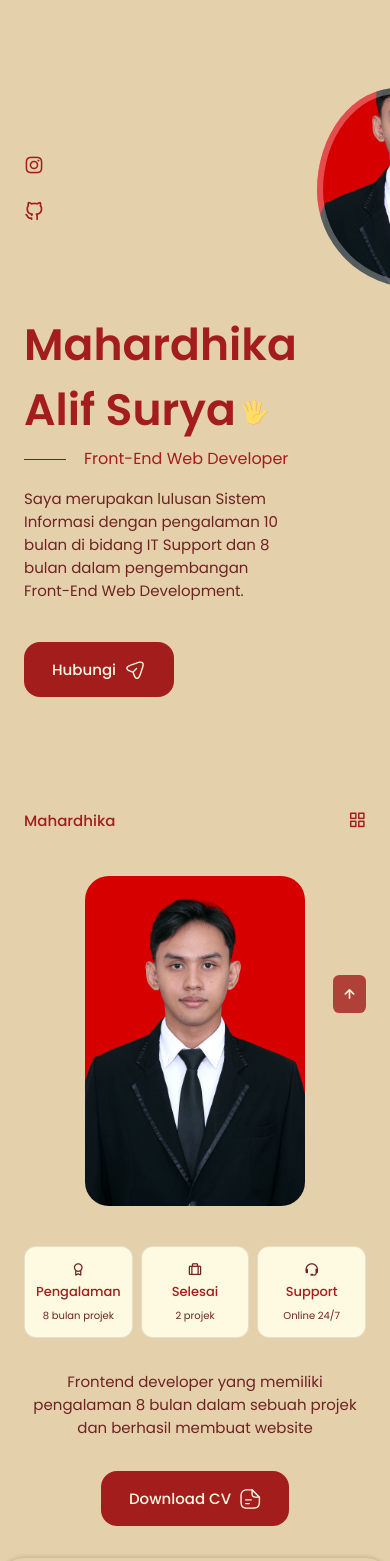
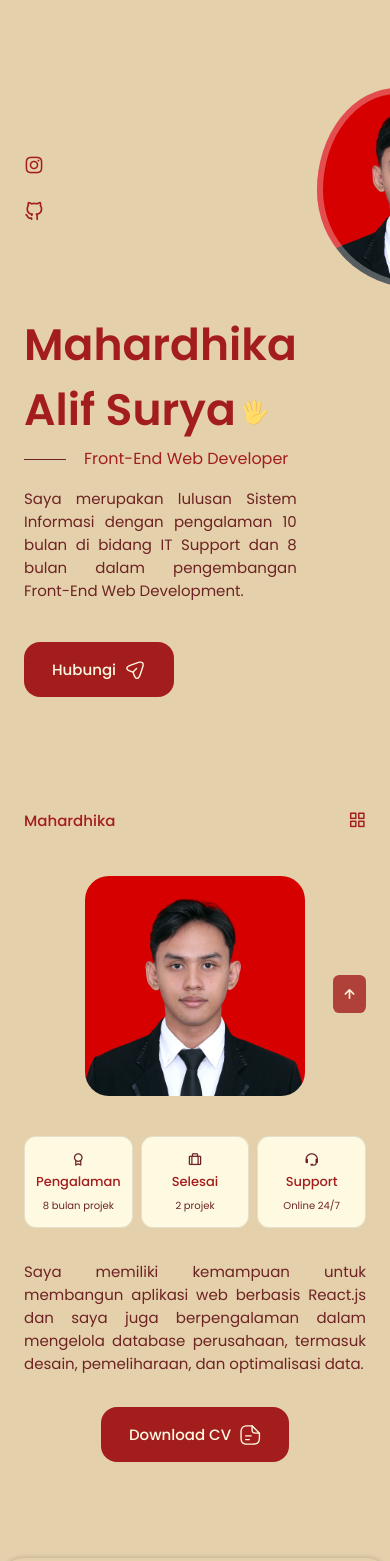
Before and after one commit to Mahardhikas/portofolio, a React (Create React App) app: page / in a window 390 px wide. Shown: the top 1561 px of the page. Built offline with nearby package versions, Linux system fonts and the light colour scheme.

Commit message:
edit css

```diff
--- a/src/components/about/About.jsx
+++ b/src/components/about/About.jsx
@@ -17,7 +17,8 @@ const About = () => {
                 <div className="about__data">
                     <Info />
 
-                    <p className="about__description">Frontend developer yang memiliki pengalaman 8 bulan dalam sebuah projek dan berhasil membuat website</p>
+                    <p className="about__description">Saya memiliki kemampuan untuk membangun aplikasi web berbasis React.js dan saya juga berpengalaman dalam mengelola database
+                    perusahaan, termasuk desain, pemeliharaan, dan optimalisasi data.</p>
 
                     <a download="" href={CV} className="button button--flex">
                         Download CV
--- a/src/components/about/about.css
+++ b/src/components/about/about.css
@@ -42,6 +42,7 @@
 .about__description {
     padding: 0 4rem 0 0;
     margin-bottom: var(--mb-2-5);
+    text-align: justify;
 }
 
 @media screen and (max-width: 992px) {
@@ -69,6 +70,7 @@
     .about__description {
         padding: 0 5rem;
         margin-bottom: 2rem;
+        text-align: justify;
     }
   }
 
@@ -79,6 +81,7 @@
 
     .about__description {
         padding: 0;
+        text-align: justify;
     }
   }
 
--- a/src/components/home/home.css
+++ b/src/components/home/home.css
@@ -56,6 +56,7 @@
 .home__description {
     max-width: 400px;
     margin-bottom: var(--mb-3);
+    text-align: justify;
 }
 
 .home__img {
@@ -137,6 +138,7 @@
      .home__description {
         max-width: initial;
         margin-bottom: var(--mb-2-5);
+        text-align: justify;
      }
 
      .home__img {
```
Also changed, not shown: src/assets/profile.jpeg.
